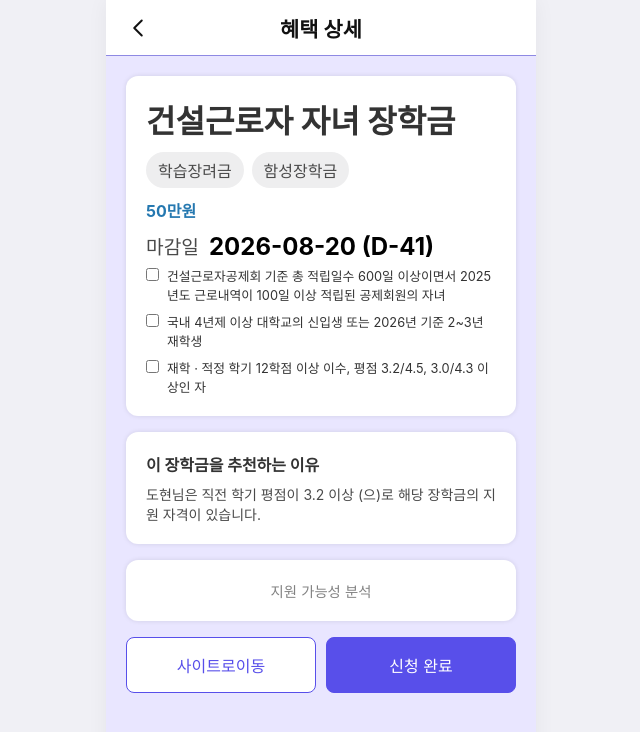
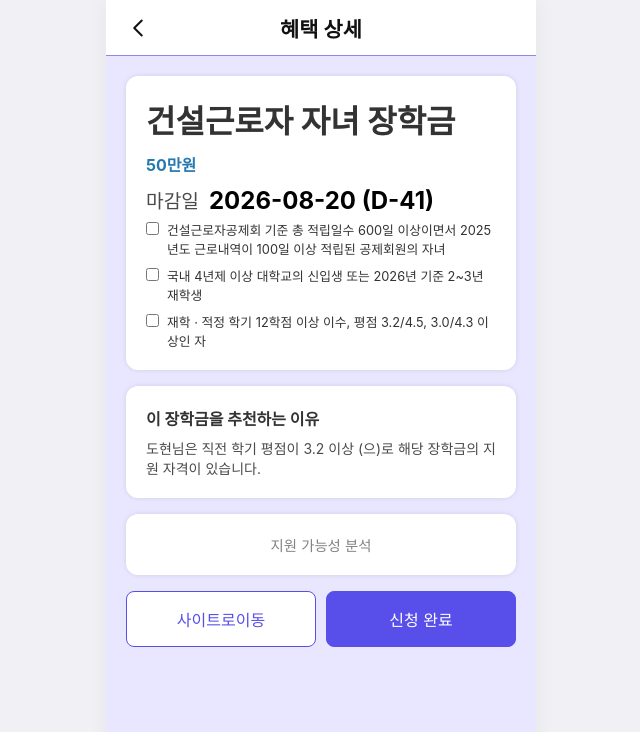
Before and after one commit to LikeLionUniv-INU-BeneFitU/BeneFitU-Frontend, a React (Vite) app: page /detail/1 in a window 1280 px wide. Shown: the top 732 px of the page, without its empty margins (319-959 px from the left). Built offline with nearby package versions, Linux system fonts and the light colour scheme; no server answers.

Commit message:
Fix : 태그박스 제거, 혜택박스 마진 조정 등

```diff
--- a/src/components/BenefitDetailBox.jsx
+++ b/src/components/BenefitDetailBox.jsx
@@ -65,7 +65,7 @@ const MoveButton = styled.button`
   width: 100%;
   height: 40px;
 
-  margin-top: 18px;
+  margin-top: 10px;
   display: flex;
   align-items: center;
   justify-content: center;
--- a/src/components/UserInfoCard.jsx
+++ b/src/components/UserInfoCard.jsx
@@ -19,8 +19,8 @@ const Card = styled.div`
   border-radius: 12px;
   box-shadow: 1px 1px 5px rgba(0, 0, 0, 0.25);
 
-  padding: 16px 20px;
-  margin: 15px;
+  padding: 12px 20px;
+  margin: 14px;
   gap: 10px;
 
   display: flex;
@@ -56,7 +56,7 @@ const MyButton = styled.button`
 // 태그 관련 스타일
 const TagRow = styled.div`
   display: flex;
-  gap: 0 5px;
+  gap: 0 6px;
 `;
 
 const Tag = styled.span`
--- a/src/pages/BenefitDetail.jsx
+++ b/src/pages/BenefitDetail.jsx
@@ -124,11 +124,7 @@ export default function BenefitDetail() {
         {/* 박스 1: 장학금 이름 + 금액 + 마감일 + 조건 */}
         <S.InfoBox>
           <S.Title>{benefit.title}</S.Title>
-          <S.TagRow>
-            {benefit.tags && benefit.tags.map((tag, index) => (
-              <S.Tag key={index}>{tag}</S.Tag>
-            ))}
-          </S.TagRow>
+
 
           <S.Amount>{benefit.amount}</S.Amount>
           <S.Rowbox><S.Deadline>마감일</S.Deadline> <S.Deadlinenum> {benefit.deadline} (D-{dDay})</S.Deadlinenum> </S.Rowbox>
--- a/src/pages/ExpectedBenefit.styles.js
+++ b/src/pages/ExpectedBenefit.styles.js
@@ -14,7 +14,7 @@ export const ScrollArea = styled.div`
   padding: 16px;
   display: flex;
   flex-direction: column;
-  gap: 16px;
+  gap: 16px 26px;
 `;
 
 // 총 금액 텍스트
--- a/src/pages/Loginhome.jsx
+++ b/src/pages/Loginhome.jsx
@@ -65,7 +65,7 @@ const SignupButton = styled.button`
   }
 `;
 
-// 로고 텍스트 사진
+// 로고 텍스트 이미지
 const LogoBox = styled.div`
   width: 75%;
   height: 90px;
@@ -87,7 +87,7 @@ const LogoimgBox = styled.div`
 
 // 로고 밑 텍스트
 const Subtitle = styled.div`
-  font-size: clamp(0.7rem, 3vw, 1rem);
+  font-size: clamp(0.7rem, 3.5vw, 1rem);
   margin-top: 5px;
 `;
 
```
